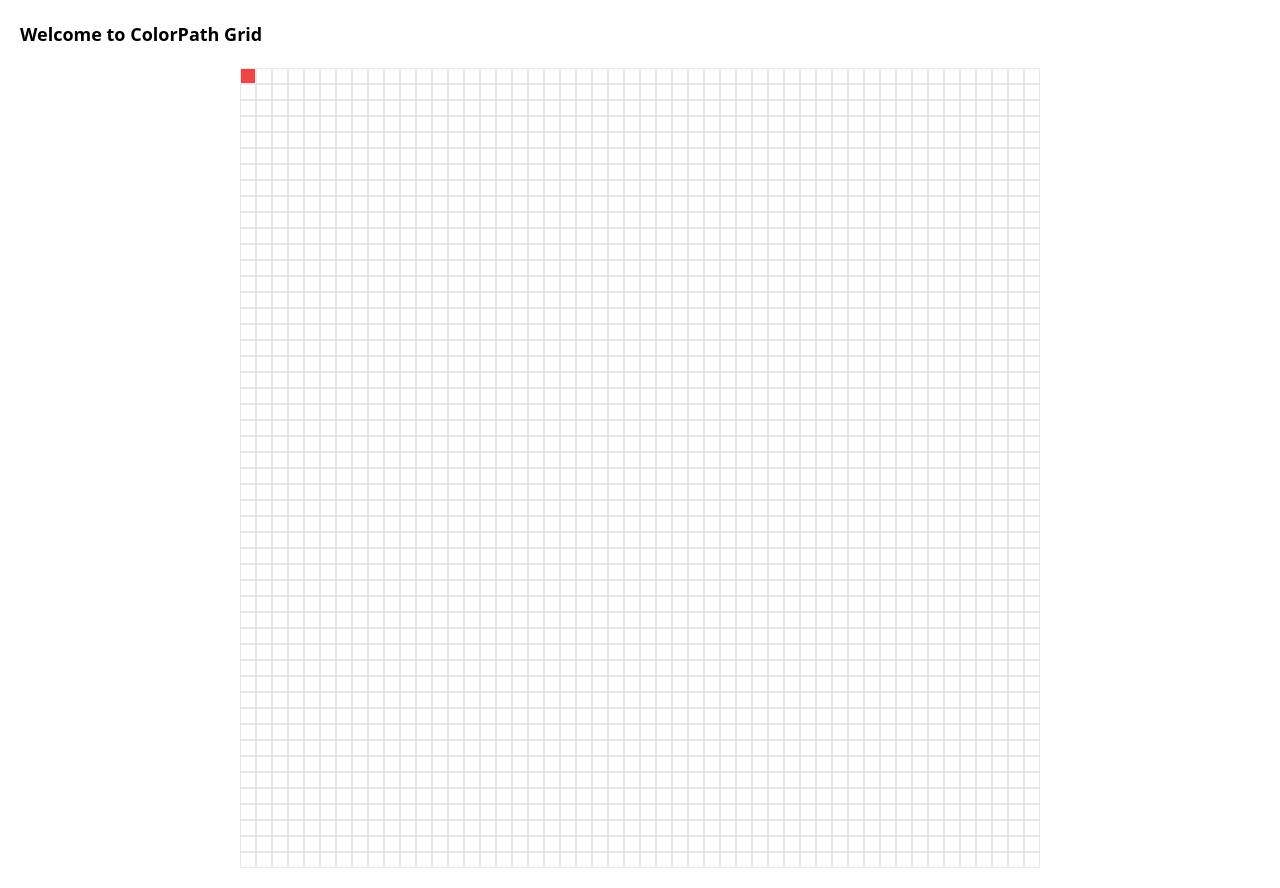
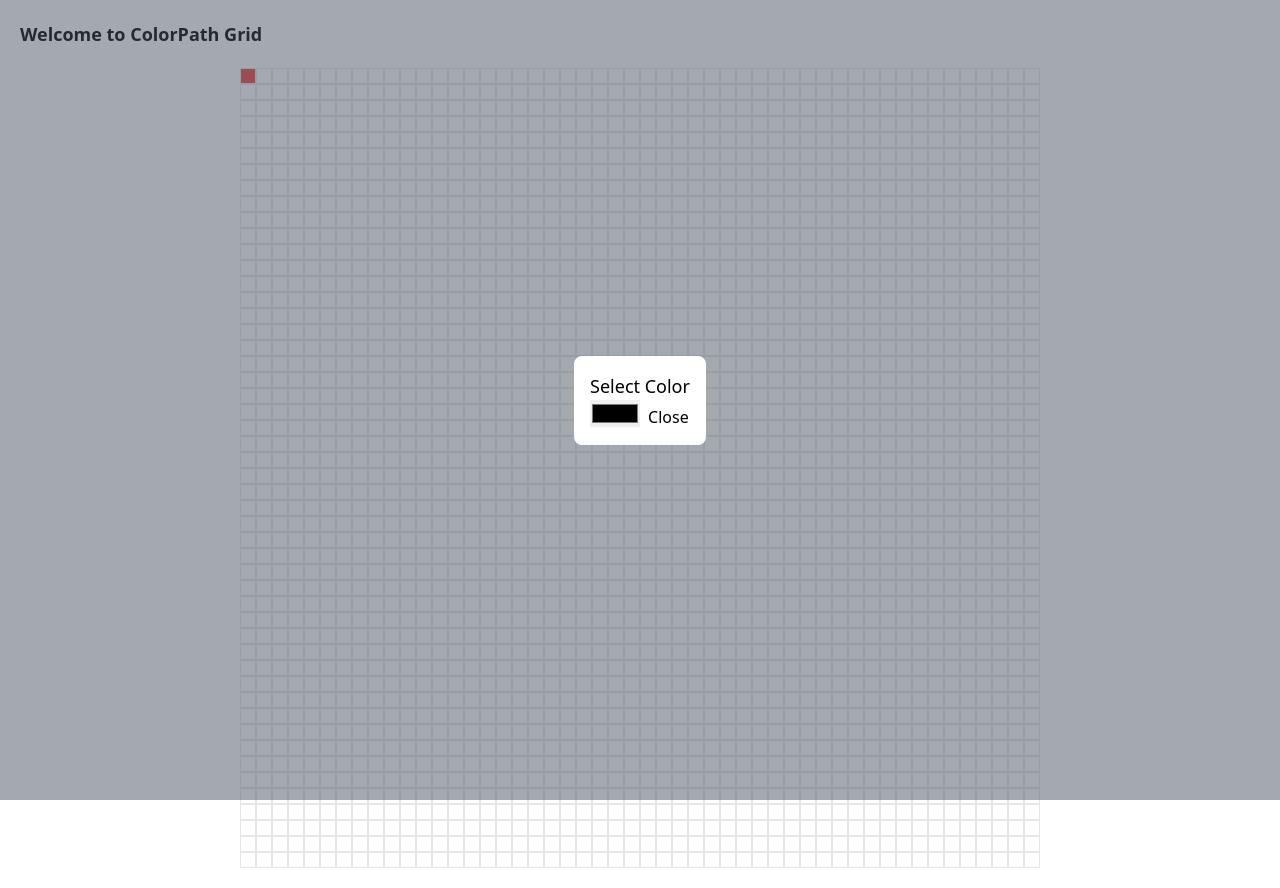
Before and after one commit to Aaronw7/colorpath_grid, a Next.js app: page / in a window 1280 px wide. Both pictures are taken after a click on the element 248 px from the left and 76 px from the top of the page. Built offline with nearby package versions, Linux system fonts and the light colour scheme.

Commit message:
initial color picker modal

```diff
--- a/pages/index.js
+++ b/pages/index.js
@@ -6,6 +6,9 @@ export default function Home() {
   const [grid, setGrid] = useState({ nodes: [] });
   const [clickedCells, setClickedCells] = useState({});
   const [highlightedCells, setHighlightedCells] = useState({});
+  const [colorPickerVisible, setColorPickerVisible] = useState(false);
+  const [currentCell, setCurrentCell] = useState({ x: null, y: null });
+
   const deltaEThreshold = 20;
 
   const highlightPredecessors = (node) => {
@@ -22,6 +25,47 @@ export default function Home() {
     });
   };
 
+  const addNodeWithColor = (color) => {
+    const { x, y } = currentCell;
+    const key = `${x},${y}`;
+    const tempGrid = { ...grid };
+    const adjacentNodes = findAdjacentNodes(tempGrid, x, y);
+
+    let predecessors = [];
+    if (adjacentNodes.length > 0) {
+      predecessors = adjacentNodes.map(node => node.position);
+    }
+
+    const newNode = new ColorNode(color, { x, y }, predecessors);
+    tempGrid.nodes.push(newNode);
+
+    setGrid(tempGrid);
+    setClickedCells(prevState => ({
+      ...prevState,
+      [key]: true
+    }));
+    setCurrentCell({ x: null, y: null });
+  };
+
+  function ColorPickerModal({ show, onClose, onColorSelect, initialPosition }) {
+    if (!show) return null;
+
+    return (
+      <div className="fixed inset-0 bg-gray-600 bg-opacity-50 flex justify-center items-center">
+        <div className="bg-white p-4 rounded-lg">
+          <h2 className="text-lg">Select Color</h2>
+          <input
+            type="color"
+            onChange={(e) => {
+              onColorSelect(e.target.value);
+            }}
+          />
+          <button className="ml-2" onClick={onClose}>Close</button>
+        </div>
+      </div>
+    );
+  }
+
   const handleCellClick = (x, y) => {
     const tempGrid = { ...grid };
     const key = `${x},${y}`;
@@ -35,6 +79,8 @@ export default function Home() {
       return;
     } else {
       setHighlightedCells({});
+      setCurrentCell({ x, y });
+      setColorPickerVisible(true);
     }
 
     const adjacentNodes = findAdjacentNodes(tempGrid, x, y);
@@ -101,6 +147,12 @@ export default function Home() {
         <h1 className="text-lg font-bold mb-5">Welcome to ColorPath Grid</h1>
         {renderGrid()}
       </main>
+
+      <ColorPickerModal
+        show={colorPickerVisible}
+        onClose={() => setColorPickerVisible(false)}
+        onColorSelect={addNodeWithColor}
+      />
     </div>
   );
 }
```
